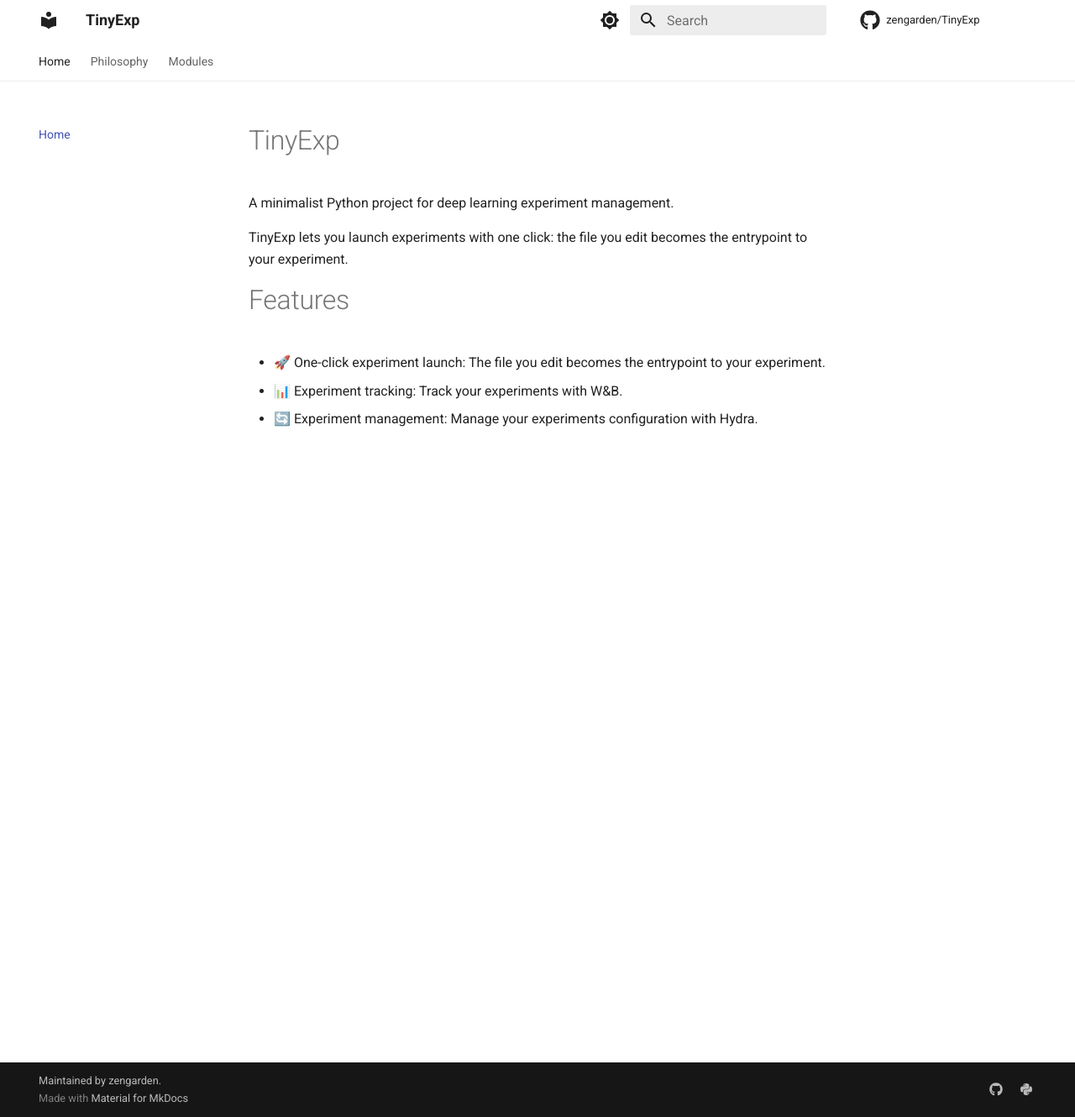
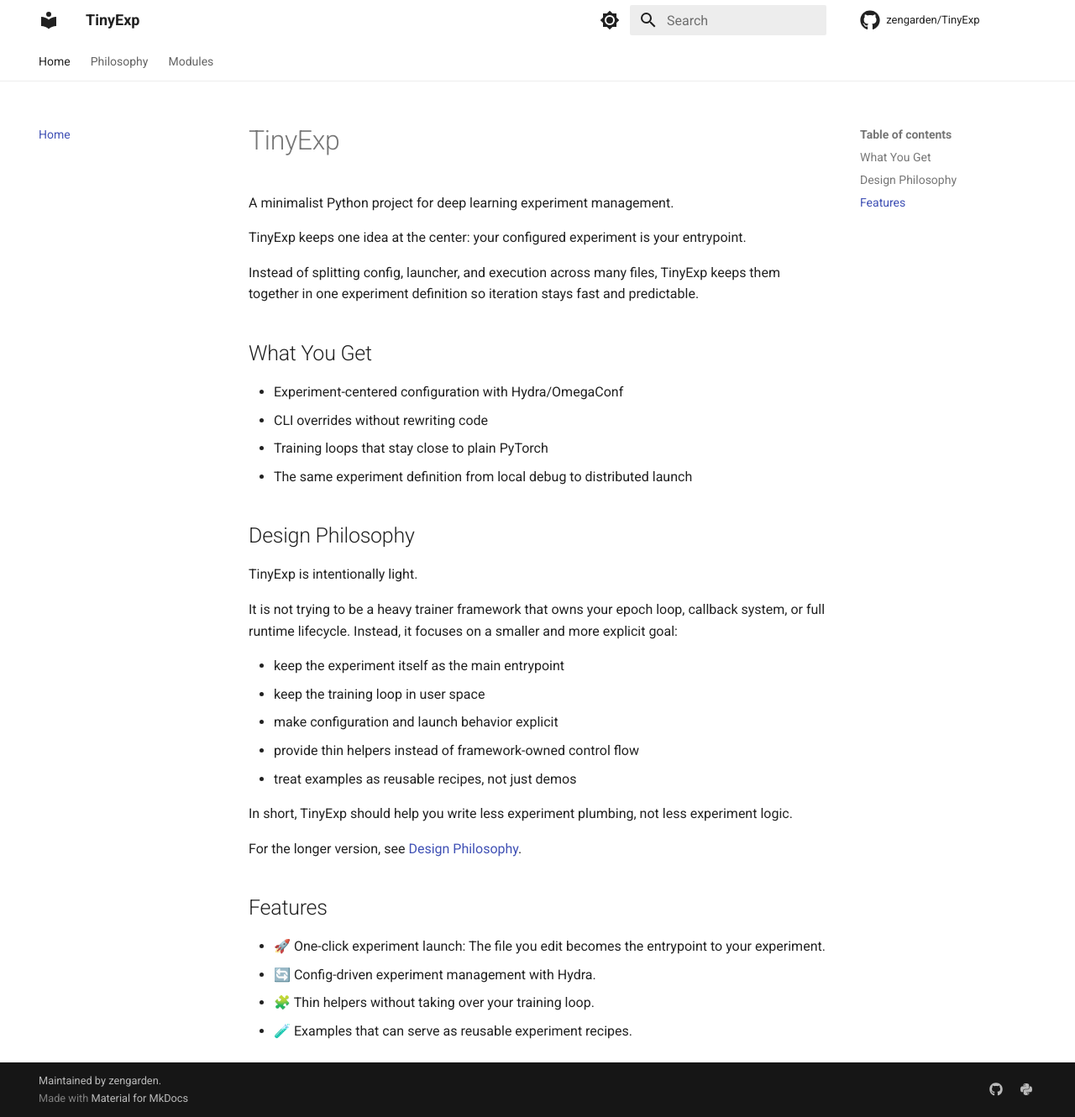
Before and after one commit to HKUST-SAIL/tinyexp, an MkDocs documentation site: the page built from docs/index.md, in a window 1280 px wide and 1330 px high. Shown: the whole window at 84% size. Built offline with MkDocs 1.6.1 and Material for MkDocs 9.7.7, drawn with Linux system fonts in a browser that asks for light colours; comment, search, counter and statistics services are not loaded.

Commit message:
docs: align homepage with project philosophy

```diff
--- a/docs/index.md
+++ b/docs/index.md
@@ -2,10 +2,39 @@
 
 A minimalist Python project for deep learning experiment management.
 
-TinyExp lets you launch experiments with one click: the file you edit becomes the entrypoint to your experiment.
+TinyExp keeps one idea at the center:
+your configured experiment is your entrypoint.
 
-# Features
+Instead of splitting config, launcher, and execution across many files, TinyExp keeps them together in one experiment
+definition so iteration stays fast and predictable.
+
+## What You Get
+
+- Experiment-centered configuration with Hydra/OmegaConf
+- CLI overrides without rewriting code
+- Training loops that stay close to plain PyTorch
+- The same experiment definition from local debug to distributed launch
+
+## Design Philosophy
+
+TinyExp is intentionally light.
+
+It is not trying to be a heavy trainer framework that owns your epoch loop, callback system, or full runtime
+lifecycle. Instead, it focuses on a smaller and more explicit goal:
+
+- keep the experiment itself as the main entrypoint
+- keep the training loop in user space
+- make configuration and launch behavior explicit
+- provide thin helpers instead of framework-owned control flow
+- treat examples as reusable recipes, not just demos
+
+In short, TinyExp should help you write less experiment plumbing, not less experiment logic.
+
+For the longer version, see [Design Philosophy](philosophy.md).
+
+## Features
 
 - 🚀 One-click experiment launch: The file you edit becomes the entrypoint to your experiment.
-- 📊 Experiment tracking: Track your experiments with W&B.
-- 🔄 Experiment management: Manage your experiments configuration with Hydra.
+- 🔄 Config-driven experiment management with Hydra.
+- 🧩 Thin helpers without taking over your training loop.
+- 🧪 Examples that can serve as reusable experiment recipes.
```
